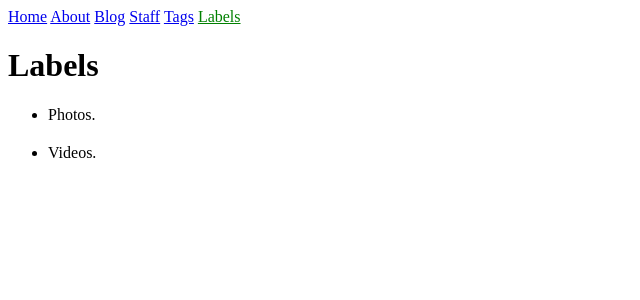
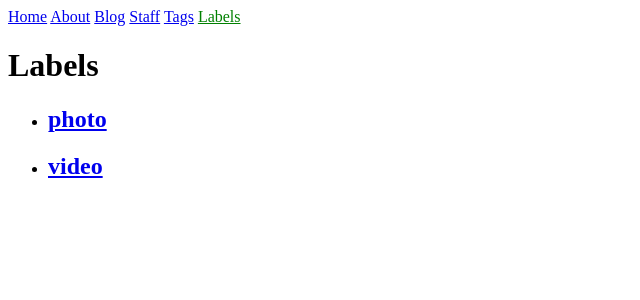
Before and after one commit to zeljkofilipin/jekyll, a Jekyll site: the page built from labels.html, in a window 1280 px wide. Shown: the top 300 px of the page, without its empty margins (0-640 px from the left). Built offline with Jekyll 4.4.1, drawn with Linux system fonts in a browser that asks for light colours.

Commit message:
Use label variable (not author) when iterating over labels 🤦‍♂️

```diff
--- a/labels.html
+++ b/labels.html
@@ -4,7 +4,7 @@ title: Labels
 <h1>{{ page.title }}</h1>
 
 <ul>
-  {% for author in site.labels %}
+  {% for label in site.labels %}
     <li>
       <h2><a href="{{ label.url }}">{{ label.name }}</a></h2>
       <p>{{ author.content | markdownify }}</p>
```
